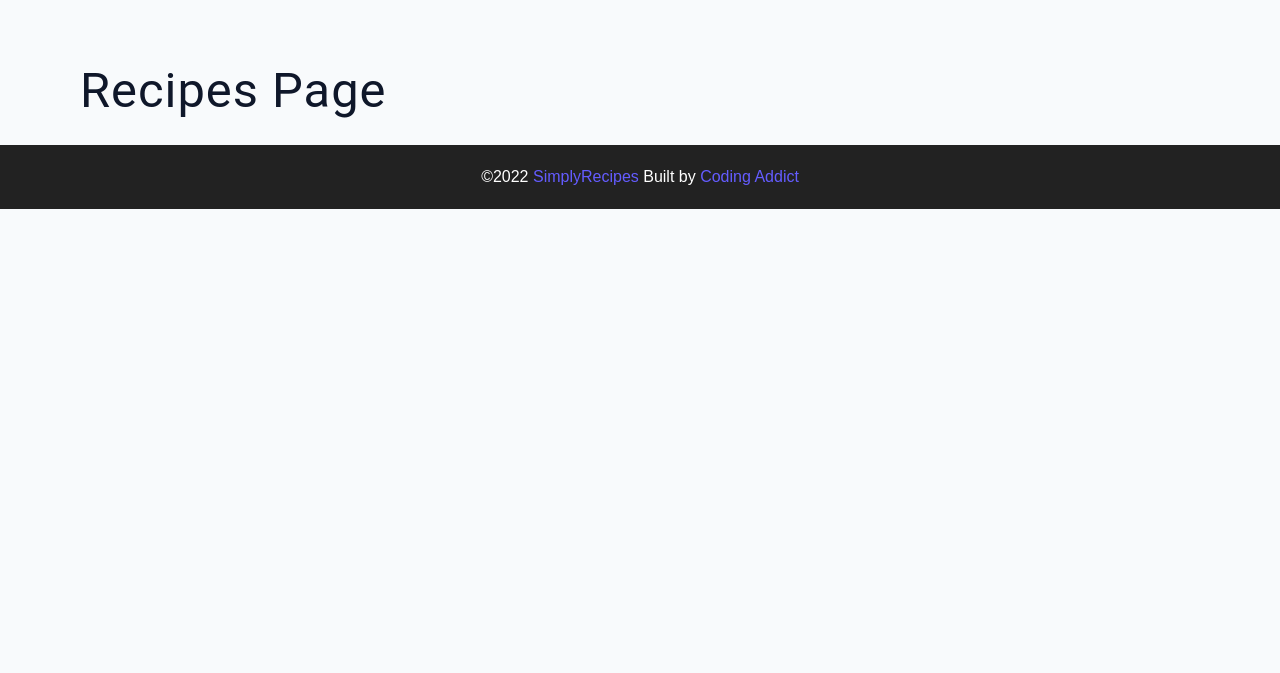
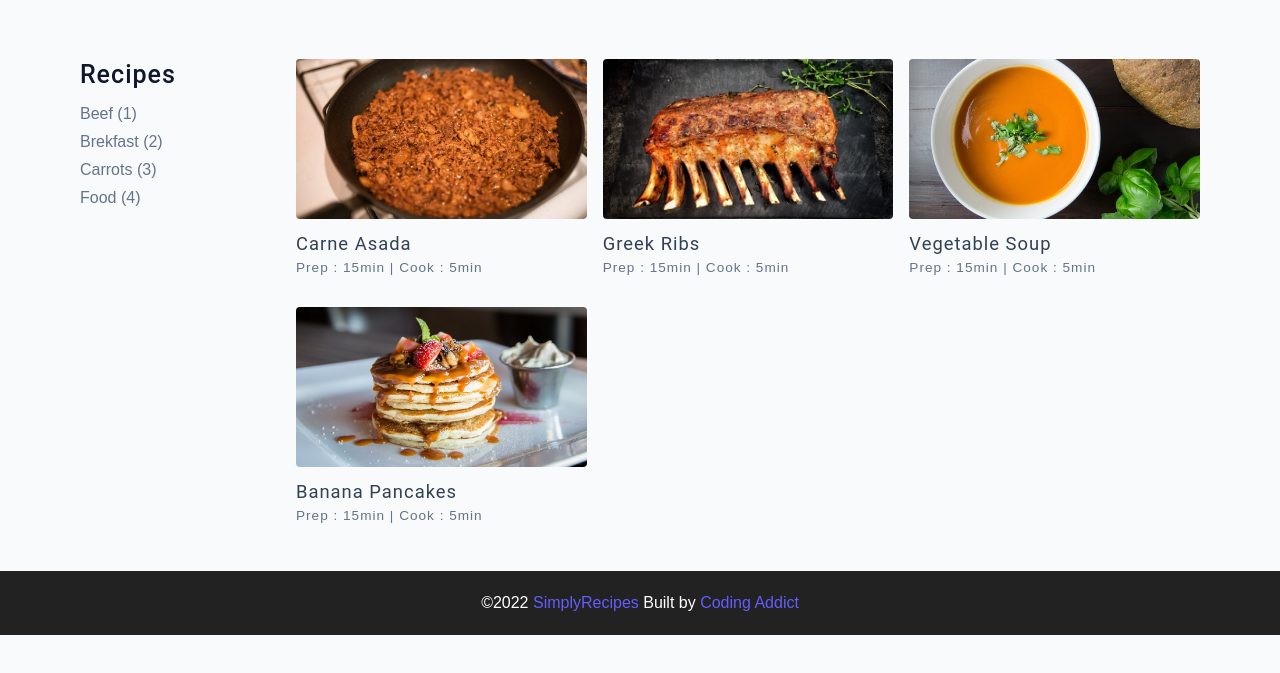
Before and after one commit to bharat9499parmar/Simply-Recipes, a plain HTML site: page recipes.html in a window 1280 px wide. Shown: the part 69-742 px from the top of the page. Drawn offline with Linux system fonts and the light colour scheme.

Commit message:
added recipes page

```diff
--- a/recipes.html
+++ b/recipes.html
@@ -1,5 +1,6 @@
 <!DOCTYPE html>
 <html lang="en">
+
 <head>
   <meta charset="UTF-8" />
   <meta http-equiv="X-UA-Compatible" content="IE=edge" />
@@ -10,13 +11,11 @@
   <!-- normalize -->
   <link rel="stylesheet" href="./css/normalize.css" />
   <!-- font-awesome -->
-    <link
-      rel="stylesheet"
-      href="https://cdnjs.cloudflare.com/ajax/libs/font-awesome/5.14.0/css/all.min.css"
-    />
+  <link rel="stylesheet" href="https://cdnjs.cloudflare.com/ajax/libs/font-awesome/5.14.0/css/all.min.css" />
   <!-- main css -->
   <link rel="stylesheet" href="./css/main.css" />
 </head>
+
 <body>
   <!-- nav  -->
   <nav class="navbar">
@@ -44,7 +43,59 @@
   <!--end of nav  -->
   <!-- main -->
   <main class="page">
-  <h1>Recipes Page</h1>
+    <!-- recipes container -->
+    <section class="recipes-container">
+      <!-- tags container -->
+      <div class="tags-container">
+        <h4>Recipes</h4>
+        <div class="tags-list">
+          <a href="tag-template.html">Beef (1)</a>
+          <a href="tag-template.html">Brekfast (2)</a>
+          <a href="tag-template.html">carrots (3)</a>
+          <a href="tag-template.html">Food (4)</a>
+        </div>
+      </div>
+      <!--end of tags container -->
+
+      <!-- recipes list -->
+      <div class="recipes-list">
+        <!-- single recipe -->
+        <a href="single-recipe.html" class="recipe">
+          <img src="./assets/recipes/recipe-1.jpeg
+       " alt="food" class="img recipe-img">
+          <h5>Carne Asada</h5>
+          <p>Prep : 15min | Cook : 5min</p>
+        </a>
+        <!-- end of single recipe -->
+        <!-- single recipe -->
+        <a href="single-recipe.html" class="recipe">
+          <img src="./assets/recipes/recipe-2.jpeg
+   " alt="food" class="img recipe-img">
+          <h5>Greek Ribs</h5>
+          <p>Prep : 15min | Cook : 5min</p>
+        </a>
+        <!-- end of single recipe -->
+        <!-- single recipe -->
+        <a href="single-recipe.html" class="recipe">
+          <img src="./assets/recipes/recipe-3.jpeg
+   " alt="food" class="img recipe-img">
+          <h5>Vegetable Soup</h5>
+          <p>Prep : 15min | Cook : 5min</p>
+        </a>
+        <!-- end of single recipe -->
+        <!-- single recipe -->
+        <a href="single-recipe.html" class="recipe">
+          <img src="./assets/recipes/recipe-4.jpeg
+   " alt="food" class="img recipe-img">
+          <h5>Banana Pancakes</h5>
+          <p>Prep : 15min | Cook : 5min</p>
+        </a>
+        <!-- end of single recipe -->
+
+      </div>
+      <!--  end of recipes list -->
+    </section>
+    <!-- end of recipes container -->
   </main>
   <!-- end of main -->
   <!-- footer -->
@@ -58,4 +109,5 @@
 
 
 </body>
+
 </html>
```
Lines whose indentation alone changed are shown as unchanged.
